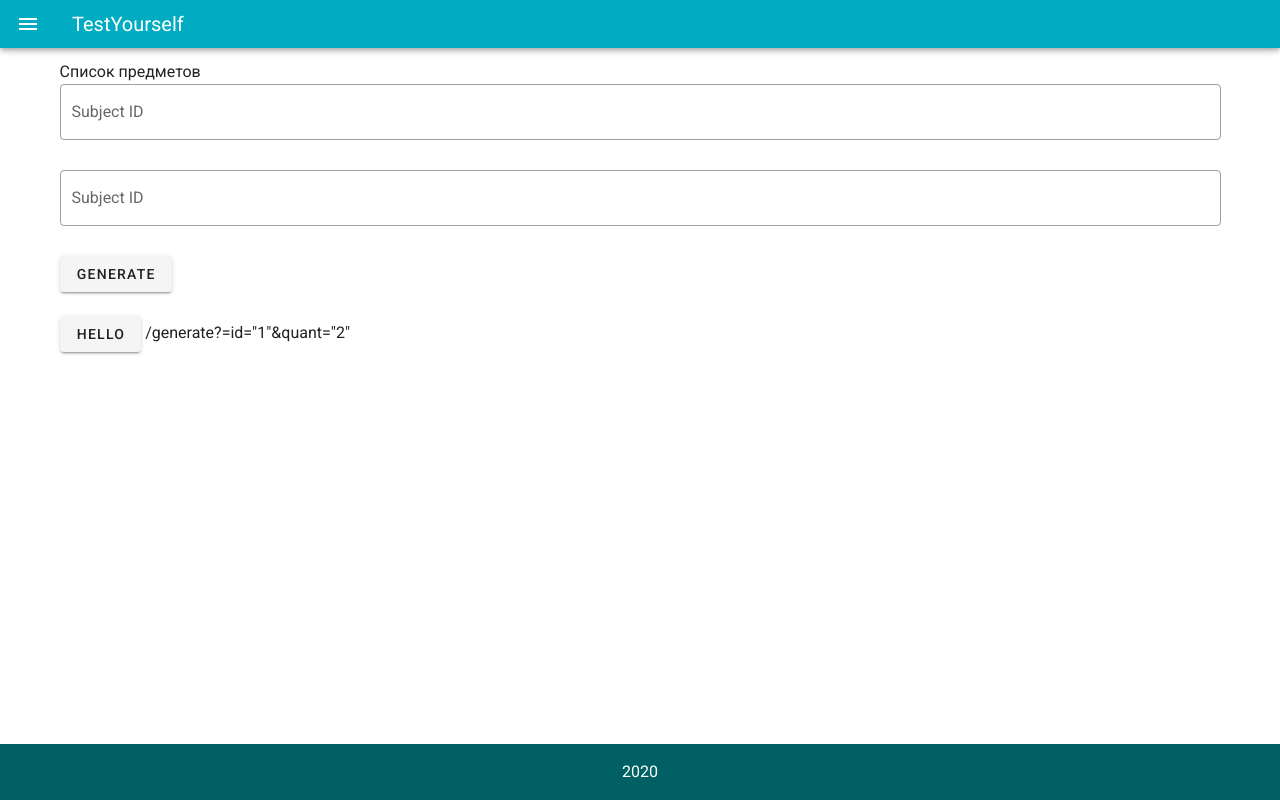
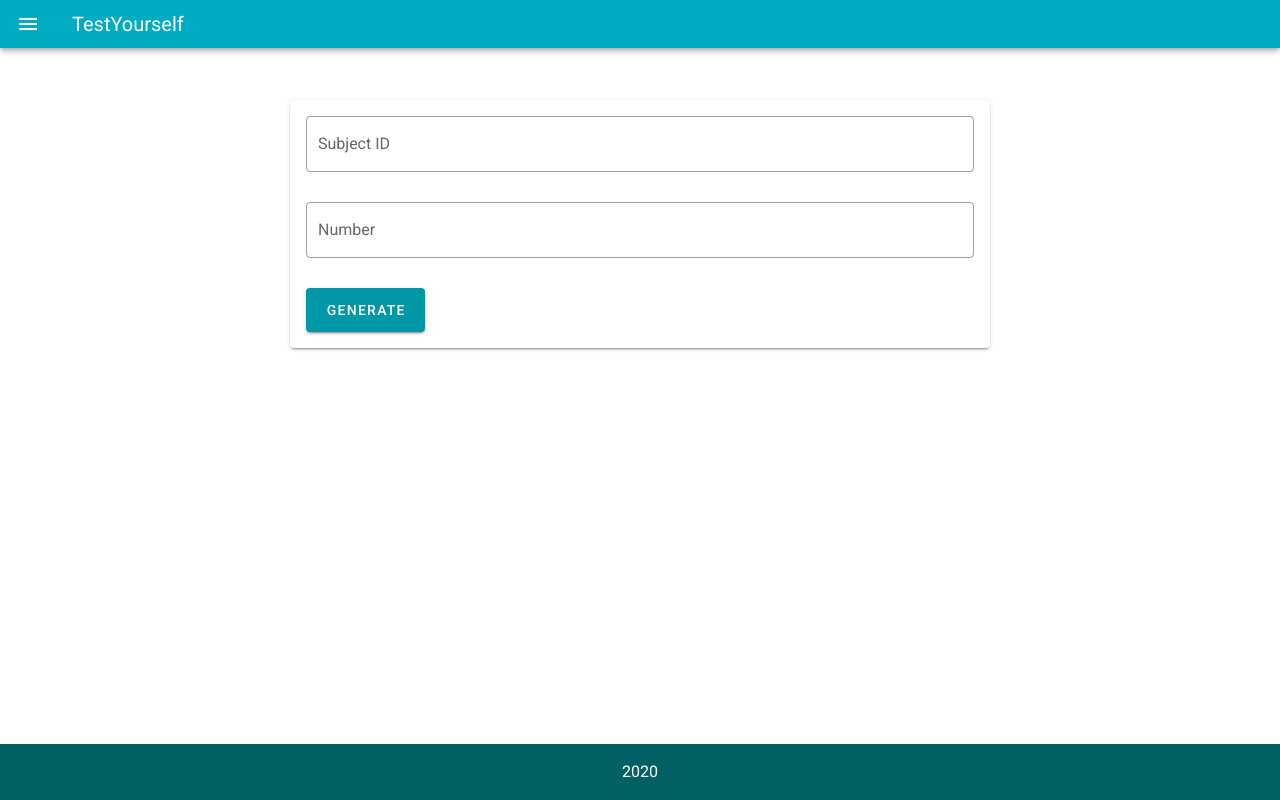
Before and after one commit to lexLaeda/TestYourself, a Vue app in the folder frontend/: page / in a window 1280 px wide. Built offline with nearby package versions, Linux system fonts and the light colour scheme.

Commit message:
add generate test

```diff
--- a/frontend/src/backend-api.js
+++ b/frontend/src/backend-api.js
@@ -39,6 +39,6 @@ export default {
   },
 
   generateTest(url) {
-    return AXIOS.post(url);
+    return AXIOS.get(url);
   }
 }
--- a/frontend/src/views/Home.vue
+++ b/frontend/src/views/Home.vue
@@ -1,41 +1,45 @@
 <template>
   <div>
-    <subject-list></subject-list>
-
+<!--    <subject-list></subject-list>-->
+    <v-card
+        class="my-10 mx-auto"
+        max-width="700"
+    >
+      <v-card-text>
       <v-form
         ref="form"
-      v-model="valid"
       >
         <v-text-field
           v-model="postData.id"
           label="Subject ID"
           outlined
+          type="number"
         ></v-text-field>
         <v-text-field
           v-model="postData.number"
-        label="Subject ID"
+          label="Number"
           outlined
+          type="number"
         ></v-text-field>
-      <v-btn @click="generate">Generate</v-btn>
+        <v-btn large color="primary darken-2 white--text" @click="generate">Generate</v-btn>
       </v-form>
+      </v-card-text>
+    </v-card>
 
-    <br>
+<!--    <v-btn @click="hello">Hello</v-btn>-->
 
-    <v-btn @click="hello">Hello</v-btn>
-
-    /generate?=id="1"&quant="2"
   </div>
 </template>
 
 <script>
   import api from "../backend-api";
-  import SubjectList from "../components/SubjectList/SubjectList";
+  // import SubjectList from "../components/SubjectList/SubjectList";
 
   export default {
     name: 'Home',
 
     components: {
-      SubjectList
+      // SubjectList
     },
 
     data: () => {
@@ -54,7 +58,7 @@
           })
       },
       generate() {
-        api.generateTest(`/test/generate/?id=` + this.postData.id + `&number=` + this.postData.number);
+        api.generateTest(`/test/generate?id=`+ this.postData.id + `&number=` + this.postData.number);
       }
     }
   }
```
Lines whose indentation alone changed are shown as unchanged.
